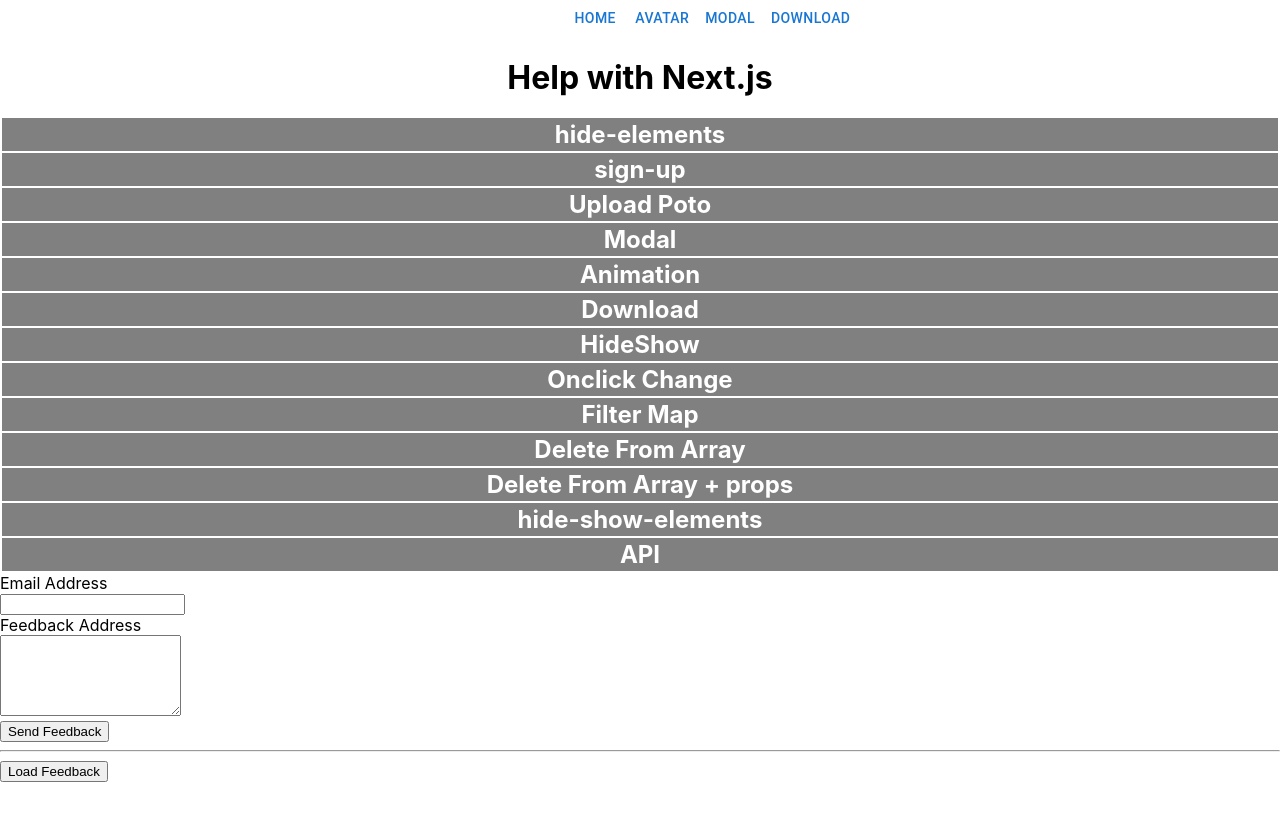
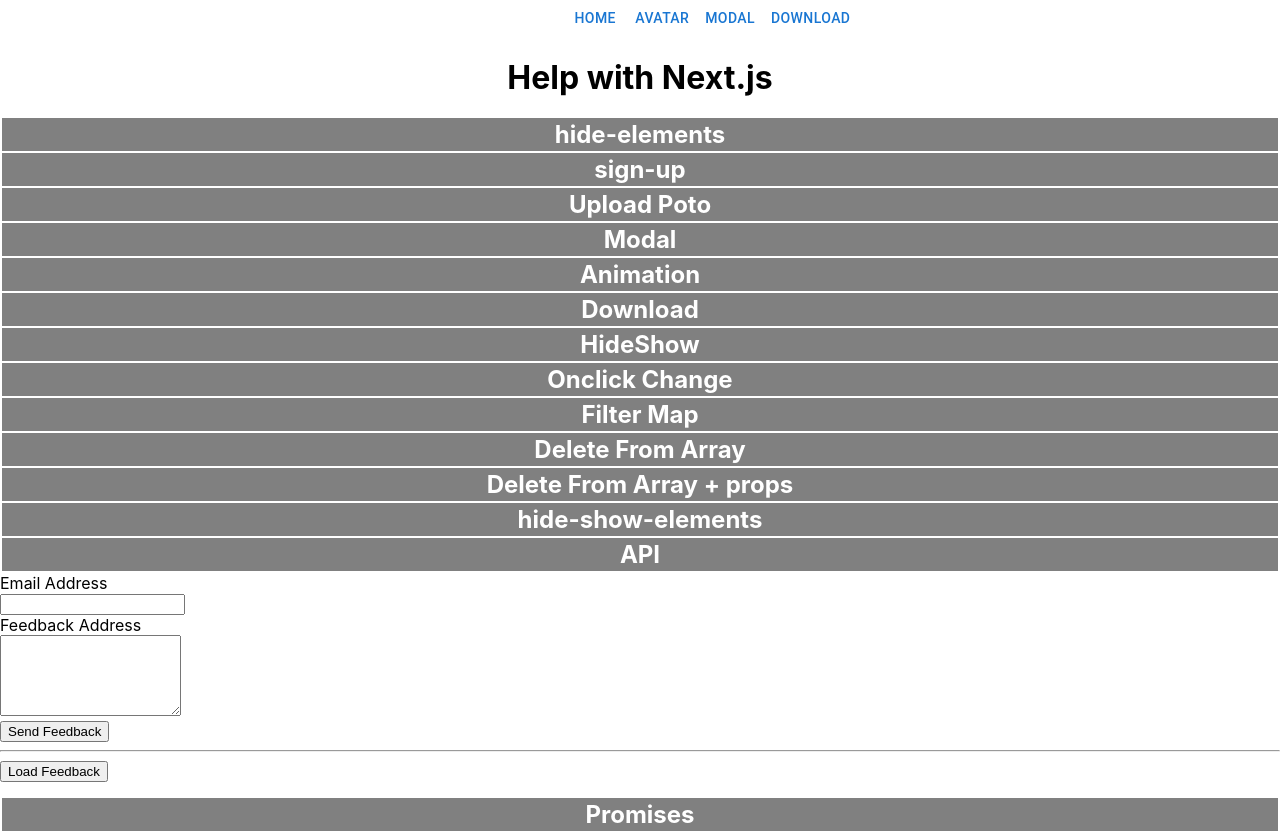
Before and after one commit to OleksiiPro1/next-js-all, a Next.js app: page / in a window 1280 px wide. Before the commit the page ends 800 px from the top, so only its background shows below. Built offline with nearby package versions, Linux system fonts and the light colour scheme.

Commit message:
promises

```diff
--- a/data/feedback.json
+++ b/data/feedback.json
@@ -1 +1 @@
-[{"id":"2022-11-24T10:28:07.014Z","email":"test777@test.ua","text":"Works!!!!!!!!!!!"},{"id":"2022-11-24T10:46:28.993Z","email":"test777@test.ua","text":"Works!!!!!!!!!!!"},{"id":"2022-11-24T12:05:34.007Z","email":"ukr.top@ukr.net","text":"sdfgvbnbvcsdfvbvfdfvbvfddfvb"},{"id":"2022-11-24T12:05:34.849Z","email":"ukr.top@ukr.net","text":"sdfgvbnbvcsdfvbvfdfvbvfddfvb"},{"id":"2022-11-24T12:05:58.980Z","email":"alexey@spoon.tech","text":"!!!!!!!!!!!!!!!!!!!!!!"}]
+[{"id":"2022-11-24T13:03:22.476Z","email":"alexey@spoon.tech","text":"Hello! Everething"},{"id":"2022-11-24T13:04:58.474Z","email":"alexey@spoothrthrthrthr","text":"thrthrththtrhrth"}]
--- a/pages/index.js
+++ b/pages/index.js
@@ -255,6 +255,21 @@
             <li key={item.id}>{item.text}</li>
           ))}
         </ul>
+
+        <Link href="/promises">
+          <h2
+            style={{
+              background: 'gray',
+              cursor: 'pointer',
+              textAlign: 'center',
+              color: 'white',
+              padding: 2,
+              margin: 2,
+            }}
+          >
+            Promises
+          </h2>
+        </Link>
       </div>
     </div>
   );
```
Also changed, not shown: pages/promises/index.js (added, +24 -0 lines).
